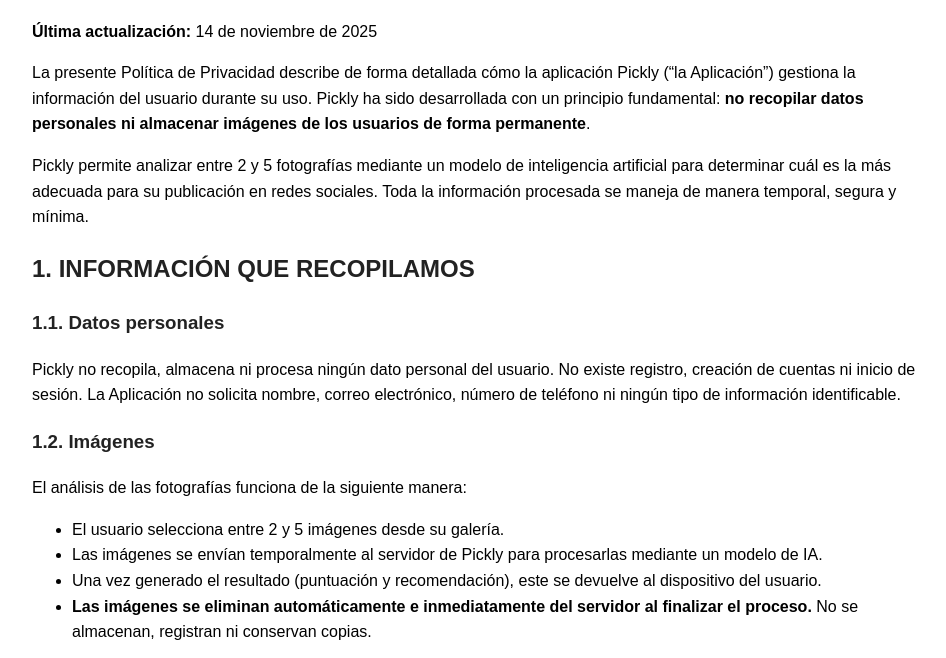
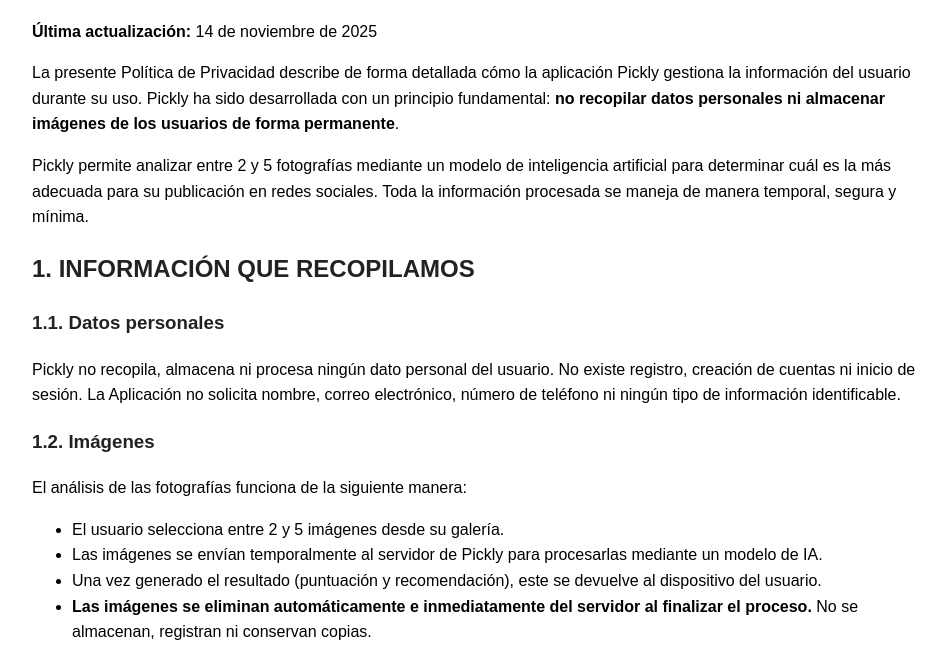
Before and after one commit to Pickly-app/pickly-legal, a plain HTML site: page index.html in a window 1280 px wide. Shown: the part 94-752 px from the top of the page, without its empty margins (8-954 px from the left). Drawn offline with Linux system fonts and the light colour scheme.

Commit message:
Update index.html

```diff
--- a/index.html
+++ b/index.html
@@ -23,7 +23,7 @@
   <p><strong>Última actualización:</strong> 14 de noviembre de 2025</p>
 
   <p>
-    La presente Política de Privacidad describe de forma detallada cómo la aplicación Pickly (“la Aplicación”) gestiona
+    La presente Política de Privacidad describe de forma detallada cómo la aplicación Pickly gestiona
     la información del usuario durante su uso. Pickly ha sido desarrollada con un principio fundamental:
     <strong>no recopilar datos personales ni almacenar imágenes de los usuarios de forma permanente</strong>.
   </p>
```
